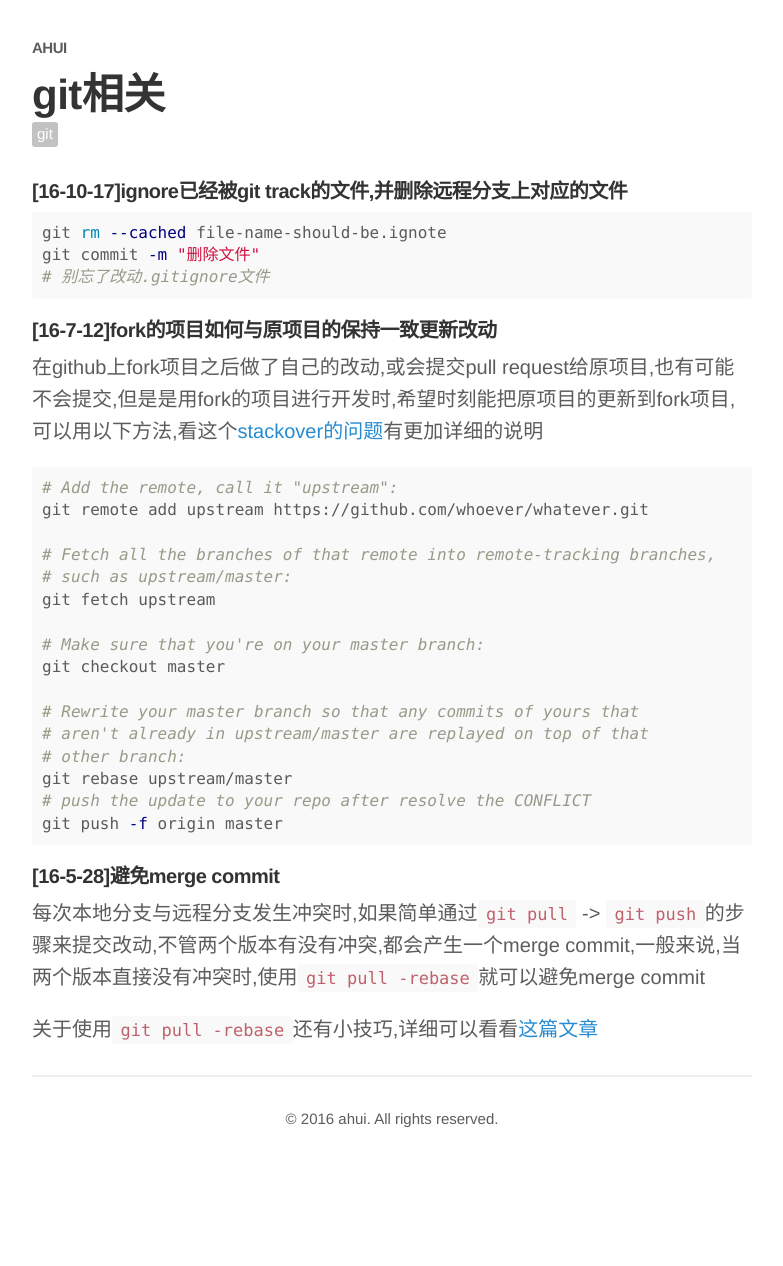
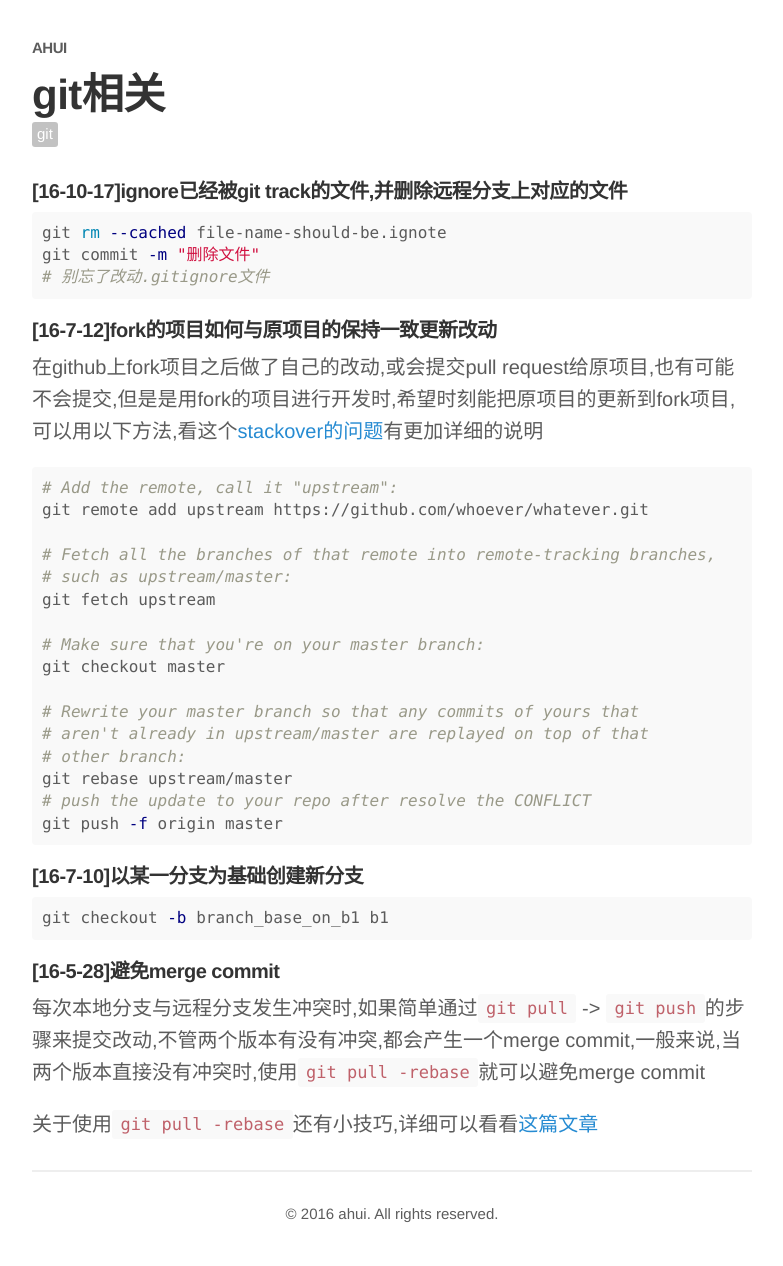
Before and after one commit to funkyLover/blog, a Jekyll site: the page built from notes/_posts/2016-12-30-something-about-git.md, in a window 1280 px wide. Shown: the whole page, without its empty margins (248-1031 px from the left). Built offline with Jekyll 4.4.1, drawn with Linux system fonts in a browser that asks for light colours; comment, search, counter and statistics services are not loaded; before the commit the page ends 1171 px from its top, so only the background shows below that.

Commit message:
* git branch base on another branch;

````diff
--- a/notes/_posts/2016-12-30-something-about-git.md
+++ b/notes/_posts/2016-12-30-something-about-git.md
@@ -38,6 +38,13 @@ git rebase upstream/master
 git push -f origin master
 ```
 
+##### [16-7-10]以某一分支为基础创建新分支
+
+```shell
+git checkout -b branch_base_on_b1 b1
+```
+
+
 ##### [16-5-28]避免merge commit
 
 每次本地分支与远程分支发生冲突时,如果简单通过`git pull` -> `git push`的步骤来提交改动,不管两个版本有没有冲突,都会产生一个merge commit,一般来说,当两个版本直接没有冲突时,使用`git pull -rebase`就可以避免merge commit
````
